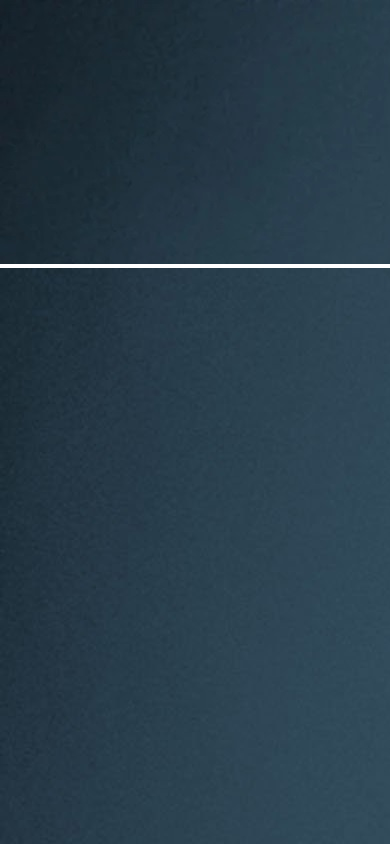
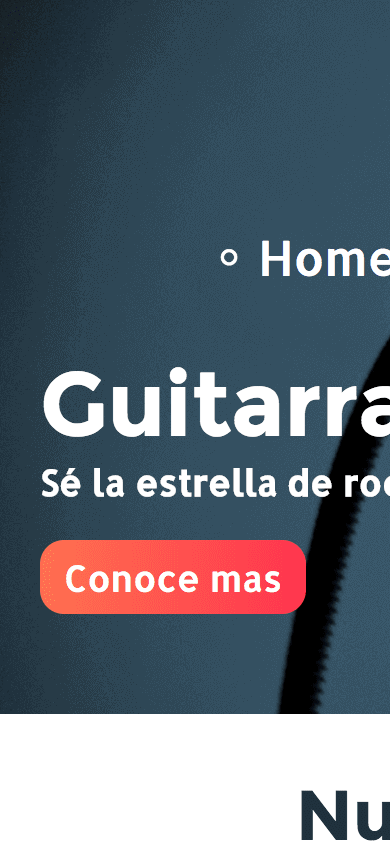
Before and after one commit to AndreyAlth/Invie, a plain HTML site: page index.html in a window 390 px wide. Shown: the top 844 px of the page. Drawn offline with Linux system fonts and the light colour scheme.

Commit message:
invie responsive

```diff
--- a/index.html
+++ b/index.html
@@ -12,10 +12,23 @@
       {
         max-width: 100%;
         vertical-align: top;
+        /*display: none;*/
+      }
+      img#responsive
+      {
+        display: none;
+      }
+      @media screen and (max-width: 768px)
+      {
+        img#responsive
+        {
+          display: block;
+        }
       }
     </style>
   </head>
   <body>
+    <img src="invie-responsive.png" alt="" id = "responsive">
     <img src="header.jpg" alt="">
     <img src="hero.jpg" alt="">
     <img src="acustica.jpg" alt="">
```
Also changed, not shown: invie-responsive.png (added).
